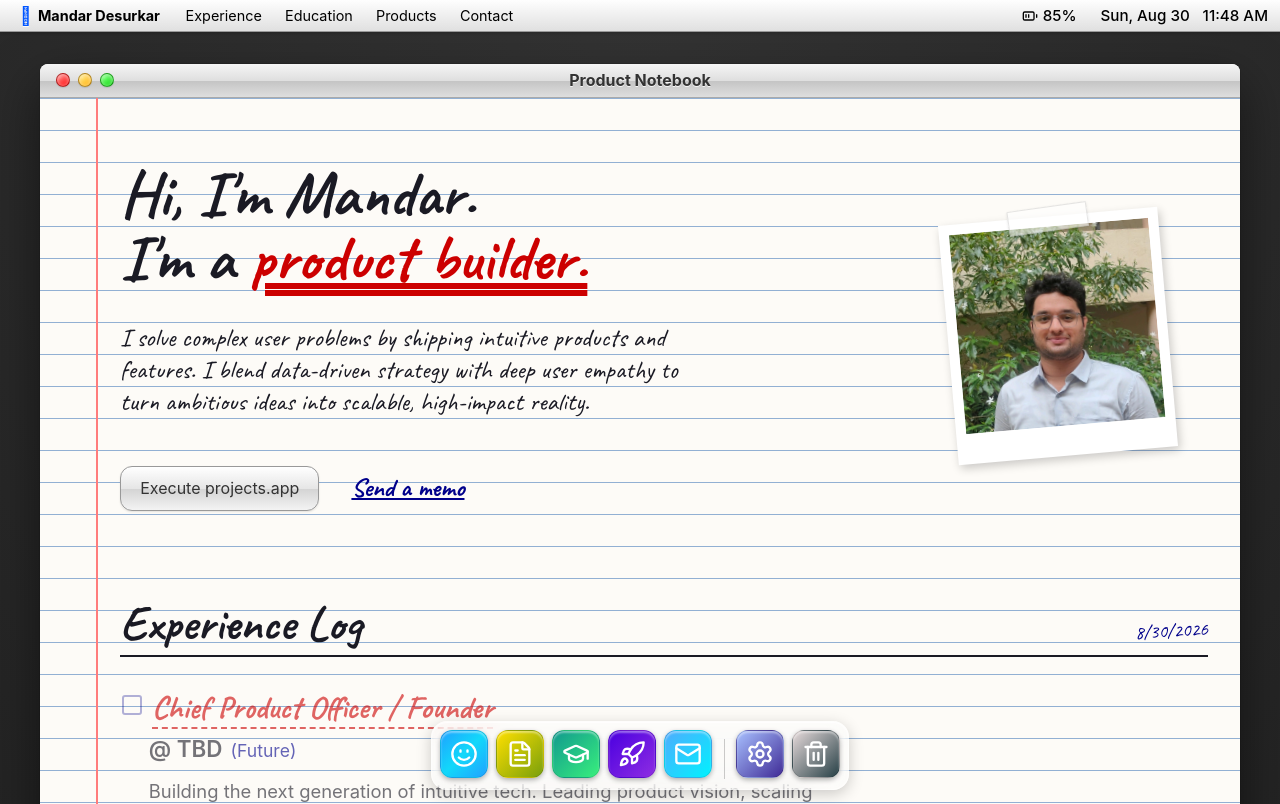
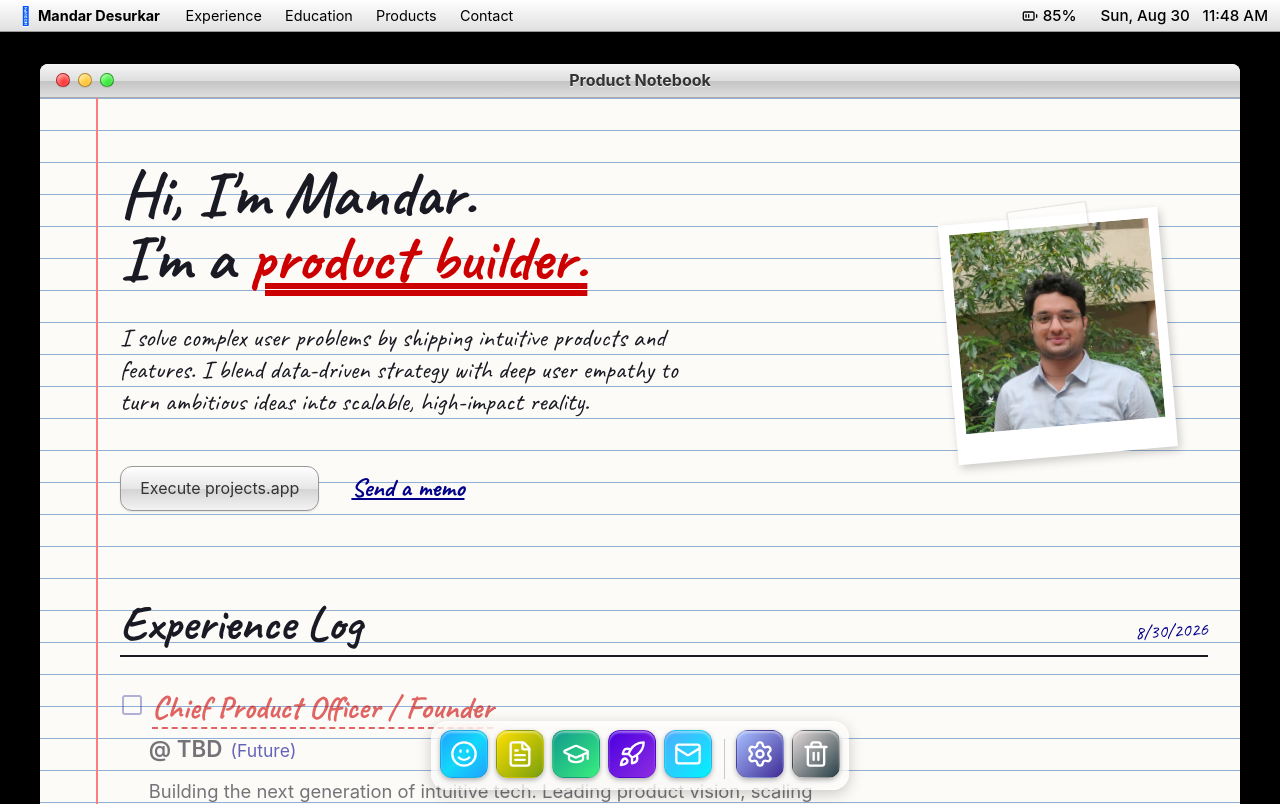
Before and after one commit to Mandar-Desurkar/Mandar-website, a Next.js app: page / in a window 1280 px wide. Shown: the top 804 px of the page. Built offline with nearby package versions, Linux system fonts and the light colour scheme.

Commit message:
style: change OS background to pure solid black

```diff
--- a/src/app/globals.css
+++ b/src/app/globals.css
@@ -29,8 +29,8 @@ html,
 body {
   max-width: 100vw;
   overflow-x: hidden;
-  /* Sleek Black OS background */
-  background: radial-gradient(circle at 50% 0%, #333333 0%, #111111 60%, #000000 100%);
+  /* Solid Black OS background */
+  background: #000000;
   min-height: 100vh;
   color: var(--os-text);
   font-family: -apple-system, BlinkMacSystemFont, "Segoe UI", Roboto, Helvetica, Arial, sans-serif;
```
